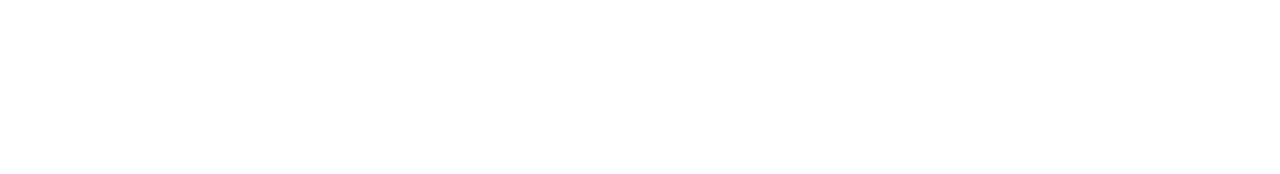
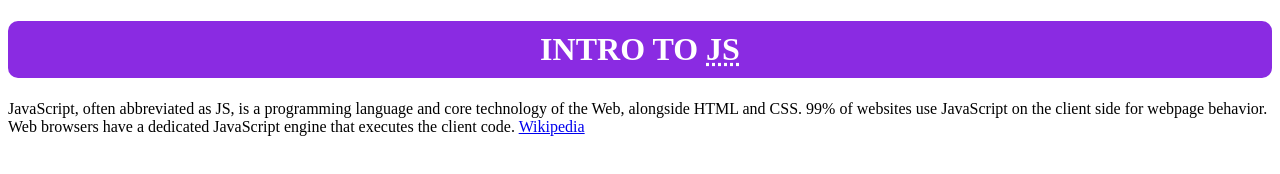
Before and after one commit to Bohdan99I/JavaScript-TypeScript-Fundamentals, a plain HTML site: page 01 Intro/index.html in a window 1280 px wide. Drawn offline with Linux system fonts and the light colour scheme.

Commit message:
add_html+js+css

```diff
--- a/01 Intro/index.html
+++ b/01 Intro/index.html
@@ -1,9 +1,35 @@
 <!DOCTYPE html>
 <html lang="en">
-  <head>
-    <meta charset="UTF-8" />
-    <meta name="viewport" content="width=device-width, initial-scale=1.0" />
-    <title>Document</title>
-  </head>
-  <body></body>
+
+<head>
+    <meta charset="UTF-8">
+    <meta name="viewport" content="width=device-width, initial-scale=1.0">
+    <title>Intro</title>
+    <link rel="stylesheet" href="./style.css">
+
+    <!-- <script>
+        console.log(document.querySelector('h1')); // null
+    </script> -->
+</head>
+
+<body>
+    <h1>Intro to <abbr title="JavaScript">JS</abbr></h1>
+
+    <p>
+        JavaScript, often abbreviated as JS, is a programming language and core technology of the Web, alongside HTML
+        and CSS. 99% of websites use JavaScript on the client side for webpage behavior. Web browsers have a dedicated
+        JavaScript engine that executes the client code. <a
+            href="https://en.wikipedia.org/wiki/JavaScript">Wikipedia</a>
+    </p>
+
+    <!-- <script>
+        // this is js code...
+        console.log("Hello JavaScript!");
+
+        console.log(document.querySelector('h1'));
+    </script> -->
+    <!-- <script src="./main.js"></script> -->
+    <script src="./operators.js"></script>
+</body>
+
 </html>
--- a/01 Intro/style.css
+++ b/01 Intro/style.css
@@ -0,0 +1,8 @@
+h1 {
+  background-color: blueviolet;
+  color: white;
+  padding: 10px;
+  border-radius: 10px;
+  text-align: center;
+  text-transform: uppercase;
+}
```
Also changed, not shown: 01 Intro/main.js (+7 -0 lines).
